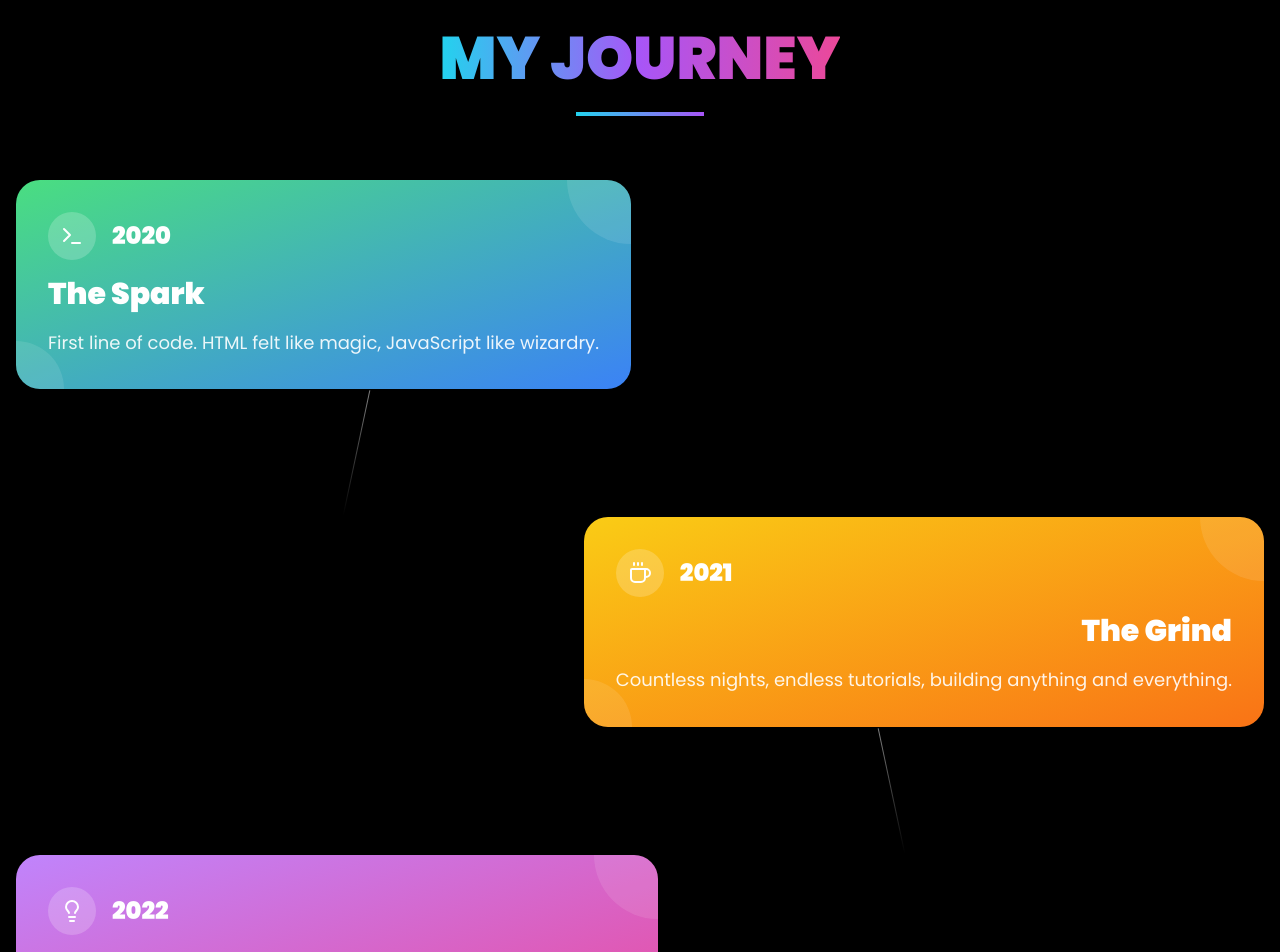
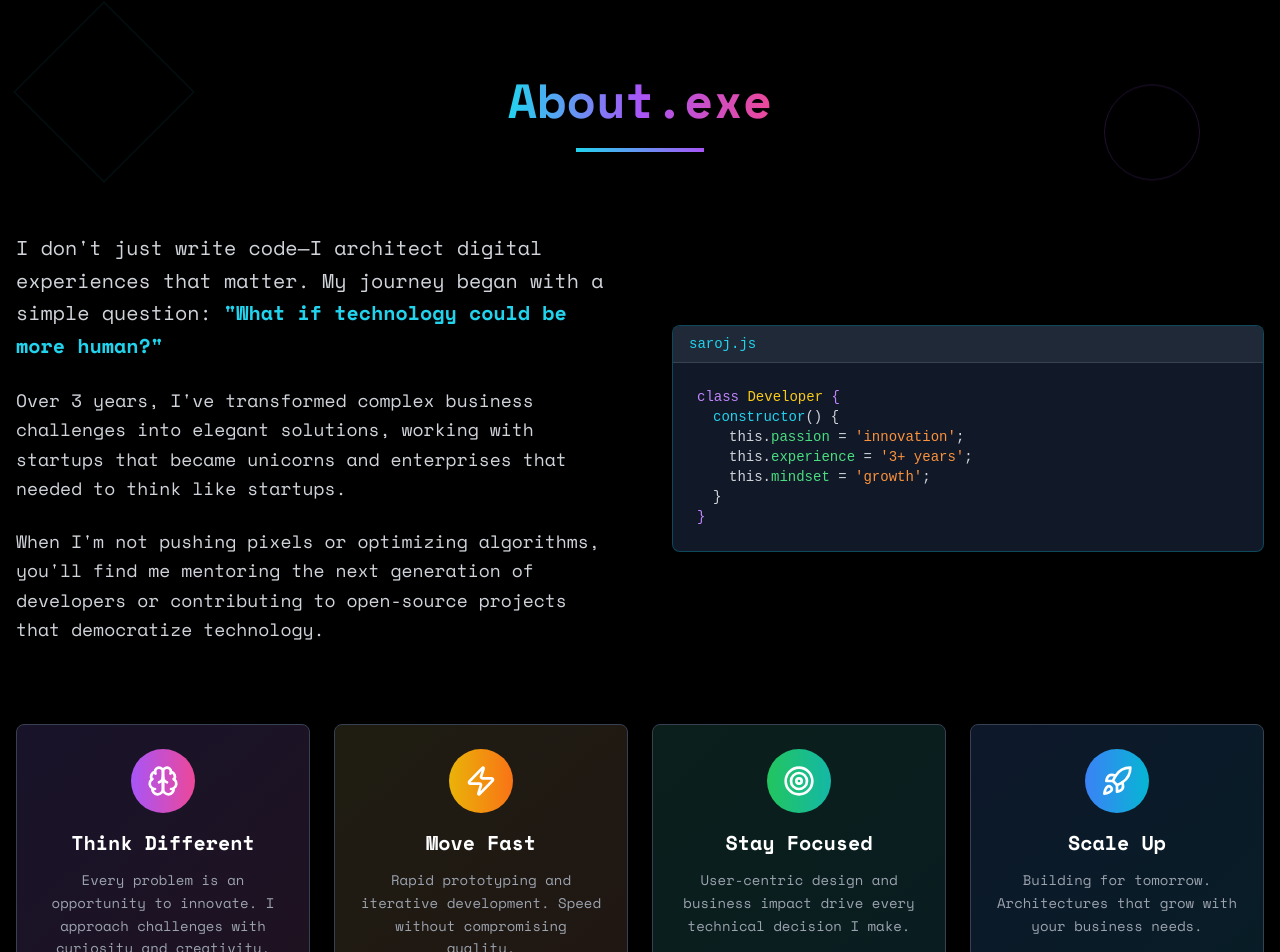
Before and after one commit to Saroj9823Dangol/my-portfolio, a Next.js app: page / in a window 1280 px wide. Shown: the part 852-1804 px from the top of the page. Built offline with nearby package versions, Linux system fonts and the light colour scheme.

Commit message:
feat: more creative

```diff
--- a/app/page.tsx
+++ b/app/page.tsx
@@ -1,7 +1,9 @@
+import { AboutSection } from "@/components/About";
 import BackgroundCanvas from "@/components/background-canvas";
 import ContactPortal from "@/components/contact-portal";
 import CreativeHero from "@/components/creative-hero";
 import DownloadCV from "@/components/DownloadCV";
+import Experience from "@/components/Experience";
 import FloatingNav from "@/components/floating-nav";
 import ProjectsMobile from "@/components/projects-mobile";
 import SkillsSection from "@/components/skills-section";
@@ -15,9 +17,11 @@ export default function Portfolio() {
       <BackgroundCanvas />
       <FloatingNav />
       <CreativeHero />
+      <AboutSection />
       <StorySection />
       <SkillsSection />
       <ProjectsMobile />
+      <Experience />
       <DownloadCV />
       <ContactPortal />
     </main>
--- a/components/About.tsx
+++ b/components/About.tsx
@@ -1,93 +1,147 @@
-// app/components/About.tsx
-import { MapPin, Phone } from "lucide-react";
+import { Card } from "@/components/ui/card";
+import { Brain, Rocket, Target, Zap } from "lucide-react";
 
-const About = () => {
+export function AboutSection() {
+  const principles = [
+    {
+      icon: Brain,
+      title: "Think Different",
+      description:
+        "Every problem is an opportunity to innovate. I approach challenges with curiosity and creativity.",
+      color: "from-purple-500 to-pink-500",
+    },
+    {
+      icon: Zap,
+      title: "Move Fast",
+      description:
+        "Rapid prototyping and iterative development. Speed without compromising quality.",
+      color: "from-yellow-500 to-orange-500",
+    },
+    {
+      icon: Target,
+      title: "Stay Focused",
+      description:
+        "User-centric design and business impact drive every technical decision I make.",
+      color: "from-green-500 to-teal-500",
+    },
+    {
+      icon: Rocket,
+      title: "Scale Up",
+      description:
+        "Building for tomorrow. Architectures that grow with your business needs.",
+      color: "from-blue-500 to-cyan-500",
+    },
+  ];
+
   return (
-    <section id="about" className="py-20 relative z-10">
-      <div className="max-w-7xl mx-auto px-4 sm:px-6 lg:px-8">
-        <div className="text-center mb-16">
-          <h2 className="text-3xl sm:text-4xl md:text-5xl font-bold text-gray-900 dark:text-white mb-4 wavy-text">
-            {"About Me".split("").map((char, i) => (
-              <span key={i} className="wavy-letter">
-                {char === " " ? "\u00A0" : char}
-              </span>
-            ))}
+    <section id="about" className="py-32 px-4 relative">
+      {/* Floating geometric shapes */}
+      <div className="absolute inset-0 overflow-hidden pointer-events-none">
+        <div className="absolute top-20 left-10 w-32 h-32 border border-cyan-500/20 rotate-45 animate-pulse"></div>
+        <div className="absolute top-40 right-20 w-24 h-24 border border-purple-500/20 rounded-full animate-bounce"></div>
+        <div className="absolute bottom-20 left-1/4 w-16 h-16 bg-gradient-to-r from-cyan-500/10 to-purple-500/10 rotate-12"></div>
+      </div>
+
+      <div className="max-w-7xl mx-auto relative z-10">
+        <div className="text-center mb-20 opacity-100 translate-y-0">
+          <h2 className="text-3xl md:text-5xl font-black mb-6">
+            <span className="bg-gradient-to-r from-cyan-400 via-purple-500 to-pink-500 bg-clip-text text-transparent">
+              About.exe
+            </span>
           </h2>
-          <div className="w-24 h-1 bg-gradient-to-r from-blue-600 to-purple-600 dark:from-cyan-400 dark:to-purple-500 mx-auto" />
+          <div className="w-32 h-1 bg-gradient-to-r from-cyan-400 to-purple-500 mx-auto mb-8"></div>
         </div>
 
-        <div className="grid md:grid-cols-2 gap-8 lg:gap-12 items-center">
-          {/* Left: Text Content */}
-          <div className="space-y-6">
-            <p className="text-lg text-gray-600 dark:text-gray-300 leading-relaxed font-light">
-              Versatile and performance-driven Full Stack Developer with 3+
-              years of hands-on experience building scalable web and mobile
-              applications. Proven track record of improving performance,
-              integrating complex APIs, and delivering pixel-perfect, responsive
-              interfaces.
-            </p>
-            <p className="text-lg text-gray-600 dark:text-gray-300 leading-relaxed font-light">
-              Graduate of Computer Engineering from Tribhuvan University. AWS
-              Academy Cloud Foundations certified. Adept at collaborating across
-              teams, optimizing codebases, and implementing modern web
-              technologies.
-            </p>
-            <div className="flex flex-wrap gap-4">
-              <div className="flex items-center gap-2 text-blue-600 dark:text-cyan-400">
-                <MapPin className="w-4 h-4" />
-                <span className="font-medium">Lalitpur, Nepal</span>
-              </div>
-              <div className="flex items-center gap-2 text-blue-600 dark:text-cyan-400">
-                <Phone className="w-4 h-4" />
-                <span className="font-medium">+977 9863485599</span>
-              </div>
+        <div className="grid grid-cols-1 lg:grid-cols-2 gap-16 items-center mb-20">
+          {/* Story */}
+          <div className="opacity-100 translate-x-0">
+            <div className="space-y-6 text-gray-300">
+              <p className="text-xl leading-relaxed">
+                I don't just write code—I architect digital experiences that
+                matter. My journey began with a simple question:
+                <span className="text-cyan-400 font-semibold">
+                  {" "}
+                  "What if technology could be more human?"
+                </span>
+              </p>
+              <p className="text-lg leading-relaxed">
+                Over 3 years, I've transformed complex business challenges into
+                elegant solutions, working with startups that became unicorns
+                and enterprises that needed to think like startups.
+              </p>
+              <p className="text-lg leading-relaxed">
+                When I'm not pushing pixels or optimizing algorithms, you'll
+                find me mentoring the next generation of developers or
+                contributing to open-source projects that democratize
+                technology.
+              </p>
             </div>
           </div>
 
-          {/* Right: Stats Box */}
-          <div className="relative">
-            <div className="bg-gradient-to-r from-blue-500/10 to-purple-500/10 dark:from-cyan-500/20 dark:to-purple-500/20 rounded-2xl p-6 sm:p-8 backdrop-blur-sm border border-blue-200 dark:border-white/10">
-              <div className="grid grid-cols-2 gap-4 sm:gap-6">
-                {[
-                  {
-                    value: "50+",
-                    label: "Projects Completed",
-                    color: "text-blue-600 dark:text-cyan-400",
-                  },
-                  {
-                    value: "3+",
-                    label: "Years Experience",
-                    color: "text-purple-600 dark:text-purple-400",
-                  },
-                  {
-                    value: "35%",
-                    label: "Performance Boost",
-                    color: "text-blue-600 dark:text-cyan-400",
-                  },
-                  {
-                    value: "AWS",
-                    label: "Certified",
-                    color: "text-purple-600 dark:text-purple-400",
-                  },
-                ].map((item, i) => (
-                  <div key={i} className="text-center">
-                    <div
-                      className={`text-2xl sm:text-3xl font-bold mb-2 ${item.color}`}
-                    >
-                      {item.value}
+          {/* Interactive Code Block */}
+          <div className="opacity-100 translate-x-0">
+            <div className="bg-gray-900 rounded-lg border border-cyan-500/30 overflow-hidden">
+              <div className="px-4 py-2 bg-gray-800 border-b border-gray-700">
+                <div className="text-cyan-400 text-sm font-mono">saroj.js</div>
+              </div>
+              <div className="p-6 font-mono text-sm">
+                <div className="text-purple-400">
+                  class <span className="text-yellow-400">Developer</span> {"{"}
+                </div>
+                <div className="ml-4 text-gray-300">
+                  <div>
+                    <span className="text-cyan-400">constructor</span>() {"{"}
+                  </div>
+                  <div className="ml-4">
+                    <div>
+                      this.<span className="text-green-400">passion</span> ={" "}
+                      <span className="text-orange-400">'innovation'</span>;
                     </div>
-                    <div className="text-gray-600 dark:text-gray-300 text-sm sm:text-base font-medium">
-                      {item.label}
+                    <div>
+                      this.<span className="text-green-400">experience</span> ={" "}
+                      <span className="text-orange-400">'3+ years'</span>;
+                    </div>
+                    <div>
+                      this.<span className="text-green-400">mindset</span> ={" "}
+                      <span className="text-orange-400">'growth'</span>;
                     </div>
                   </div>
-                ))}
+                  <div>{"}"}</div>
+                </div>
+                <div className="text-purple-400">{"}"}</div>
               </div>
             </div>
           </div>
         </div>
+
+        {/* Principles Grid */}
+        <div className="grid grid-cols-1 md:grid-cols-2 lg:grid-cols-4 gap-6">
+          {principles.map((principle, index) => (
+            <Card
+              key={principle.title}
+              className="relative bg-gray-900/50 border-gray-700 overflow-hidden"
+            >
+              <div
+                className={`absolute inset-0 bg-gradient-to-br ${principle.color} opacity-10`}
+              />
+
+              <div className="relative p-6 text-center">
+                <div
+                  className={`inline-flex items-center justify-center w-16 h-16 rounded-full bg-gradient-to-r ${principle.color} mb-4`}
+                >
+                  <principle.icon className="h-8 w-8 text-white" />
+                </div>
+                <h3 className="text-xl font-bold text-white mb-3">
+                  {principle.title}
+                </h3>
+                <p className="text-gray-400 text-sm leading-relaxed">
+                  {principle.description}
+                </p>
+              </div>
+            </Card>
+          ))}
+        </div>
       </div>
     </section>
   );
-};
-
-export default About;
+}
--- a/components/creative-hero.tsx
+++ b/components/creative-hero.tsx
@@ -215,7 +215,7 @@ export default function CreativeHero() {
           </h1>
           <div
             className={`font-light tracking-widest mt-4 text-gray-300 ${
-              isMobile ? "text-2xl" : "text-4xl md:text-6xl"
+              isMobile ? "text-2xl" : "text-3xl md:text-5xl"
             }`}
           >
             {["C", "O", "D", "E", "•", "A", "R", "T"].map((letter, index) => (
--- a/components/projects-mobile.tsx
+++ b/components/projects-mobile.tsx
@@ -12,9 +12,9 @@ export default function ProjectsMobile() {
           className={`transition-all duration-1000 opacity-100 translate-y-0`}
         >
           <div className="text-center mb-16">
-            <h2 className={`font-black mb-6 text-4xl md:text-6xl`}>
+            <h2 className={`font-black mb-6 text-3xl md:text-5xl`}>
               <span className="bg-gradient-to-r from-cyan-400 via-purple-500 to-pink-500 bg-clip-text text-transparent">
-                FEATURED PROJECTS
+                Projects.showcase()
               </span>
             </h2>
             <div className="w-32 h-1 bg-gradient-to-r from-cyan-400 to-purple-500 mx-auto"></div>
--- a/components/skills-section.tsx
+++ b/components/skills-section.tsx
@@ -57,9 +57,9 @@ export default function SkillsSection() {
           }`}
         >
           <div className="text-center mb-16">
-            <h2 className={`font-black mb-6 text-4xl md:text-6xl`}>
+            <h2 className={`font-black mb-6 text-3xl md:text-5xl`}>
               <span className="bg-gradient-to-r from-cyan-400 via-purple-500 to-pink-500 bg-clip-text text-transparent">
-                SKILLS & EXPERTISE
+                Skills.json
               </span>
             </h2>
             <div className="w-32 h-1 bg-gradient-to-r from-cyan-400 to-purple-500 mx-auto"></div>
--- a/components/story-section.tsx
+++ b/components/story-section.tsx
@@ -41,9 +41,9 @@ export default function StorySection() {
       <div className="max-w-7xl mx-auto px-4">
         {/* Section title */}
         <div className="text-center mb-16">
-          <h2 className="text-4xl md:text-6xl font-black mb-6">
+          <h2 className="text-3xl md:text-5xl font-black mb-6">
             <span className="bg-gradient-to-r from-cyan-400 via-purple-500 to-pink-500 bg-clip-text text-transparent">
-              MY JOURNEY
+              Story.start()
             </span>
           </h2>
           <div className="w-32 h-1 bg-gradient-to-r from-cyan-400 to-purple-500 mx-auto"></div>
@@ -127,7 +127,7 @@ export default function StorySection() {
             { number: "24/7", label: "Passion Mode" },
           ].map((stat, index) => (
             <div key={index} className="text-center">
-              <div className="text-4xl md:text-6xl font-black bg-gradient-to-r from-cyan-400 to-purple-500 bg-clip-text text-transparent mb-2">
+              <div className="text-3xl md:text-5xl font-black bg-gradient-to-r from-cyan-400 to-purple-500 bg-clip-text text-transparent mb-2">
                 {stat.number}
               </div>
               <div className="text-gray-400 text-sm uppercase tracking-wider">
--- a/styles/globals.css
+++ b/styles/globals.css
@@ -5,11 +5,6 @@
 @layer base {
   * {
     @apply border-border;
-  }
-  body {
-    @apply bg-background text-foreground;
-    font-family: "Inter", -apple-system, BlinkMacSystemFont, "Segoe UI",
-      "Roboto", sans-serif;
   }
 }
 
--- a/styles/portfolio.css
+++ b/styles/portfolio.css
@@ -1,7 +1,9 @@
 @import url("https://fonts.googleapis.com/css2?family=Poppins:wght@300;400;500;600;700;800;900&display=swap");
 
+@import url("https://fonts.googleapis.com/css2?family=Space+Mono:ital,wght@0,400;0,700;1,400;1,700&display=swap");
+
 body {
-  font-family: "Poppins", sans-serif;
+  font-family: "Space Mono", sans-serif;
 }
 
 .font-mono {
```
Also changed, not shown: components/DownloadCV.tsx (+13 -23 lines), components/Experience.tsx (+5 -12 lines), components/contact-portal.tsx (+4 -4 lines).
